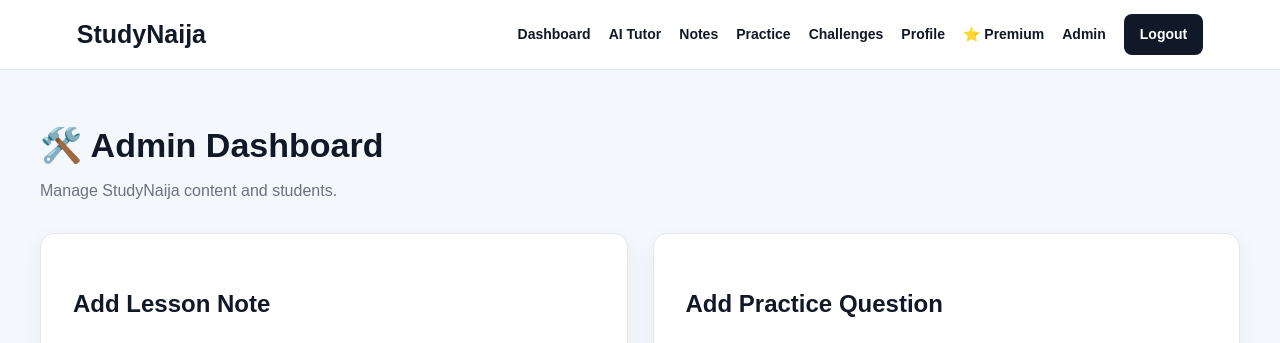
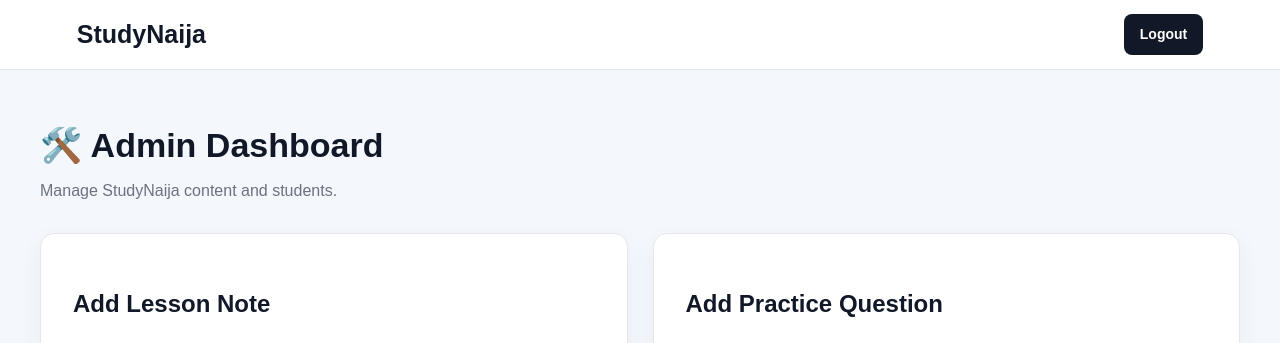
Before and after one commit to Tee-11/studynaijaai.ng, a Flask app: page /admin in a window 1280 px wide. Shown: the top 343 px of the page. Run offline with Flask 3, Linux system fonts and the light colour scheme; the visitor is signed in with stand-in values (Sample User, id 1); data comes from the database, SQL or seed files in the repository; data that the repository does not hold is empty; some libraries are stand-ins or nearby versions.

Commit message:
Show only Logout button in authenticated page navigation

```diff
--- a/templates/base.html
+++ b/templates/base.html
@@ -21,40 +21,6 @@
     <nav>
 
         {% if current_user %}
-
-            <a href="{{ url_for('dashboard') }}">
-                Dashboard
-            </a>
-
-            <a href="{{ url_for('tutor') }}">
-                AI Tutor
-            </a>
-
-            <a href="{{ url_for('notes') }}">
-                Notes
-            </a>
-
-            <a href="{{ url_for('quiz') }}">
-                Practice
-            </a>
-
-            <a href="{{ url_for('challenges') }}">
-                Challenges
-            </a>
-
-            <a href="{{ url_for('profile') }}">
-                Profile
-            </a>
-
-            <a href="{{ url_for('premium') }}">⭐ Premium</a>
-
-            {% if current_user.role == 'admin' %}
-
-                <a href="{{ url_for('admin') }}">
-                    Admin
-                </a>
-
-            {% endif %}
 
             <a class="nav-button"
                href="{{ url_for('logout') }}">
```
